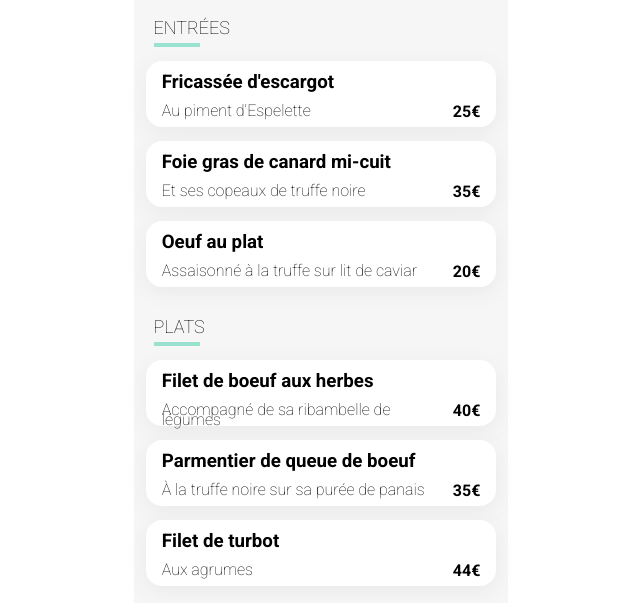
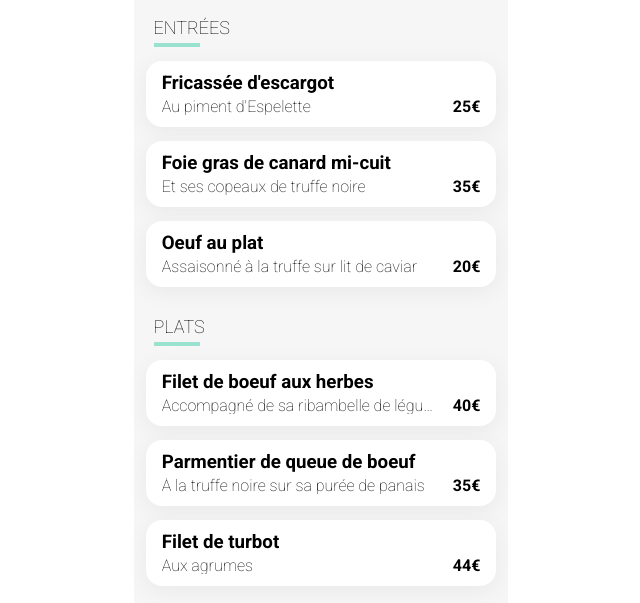
Before and after one commit to GalaaDD/DiverresGalaad_3_16092021, a website: page page-1.html in a window 1280 px wide. Shown: the part 358-961 px from the top of the page, without its empty margins (319-959 px from the left). Drawn offline with Linux system fonts and the light colour scheme; a web font is replaced by a local one.

Commit message:
pages-cards-menu-structure-updates-overflow-integration

```diff
--- a/sass/pages/_pages.scss
+++ b/sass/pages/_pages.scss
@@ -89,25 +89,32 @@ article{
 .article__cards-containers{
     width: 85%;
     height:3.125rem;
-    line-height:0.625rem;
+    line-height:0.125rem;
     padding: 1rem 1rem 0 1rem;
     @include cards-model;
     @include flex-between;
 }
 
 .article__column-text{
+    width: 87%;
     h3 {
-        margin-top: 0;
+        line-height: 12px;
+        margin: 0 0 10px 0;
     } & p {
-        margin-bottom:14px;
+        margin:0;
+        line-height: 16px;
+        white-space:nowrap;
+        overflow: hidden;
+        text-overflow: ellipsis;
     }
 }
 
 .article__column-icon{
     @include flex;
-    align-items: flex-end;
+    @include align-center;
     font-weight: bold;
     max-height: 2.5rem;
+    padding-top: 10px;
         p{
             margin: 0;
         }
```
Also changed, not shown: page-1.html (+1 -1 lines), public/css/style.css, 1 other file.
